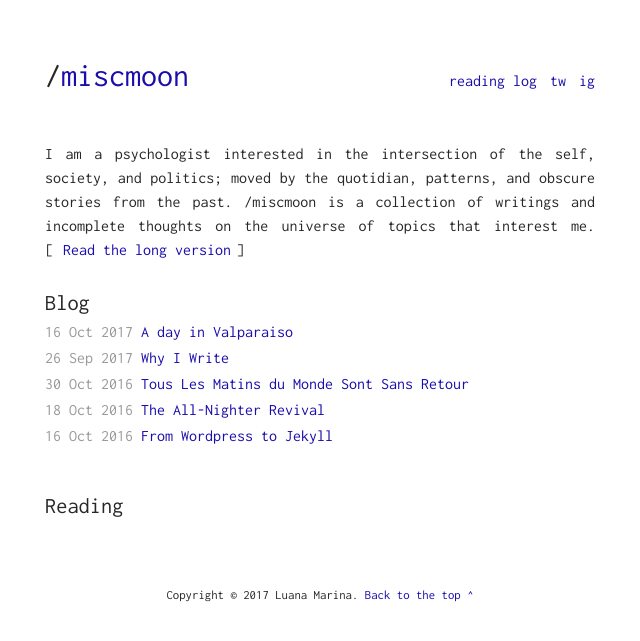
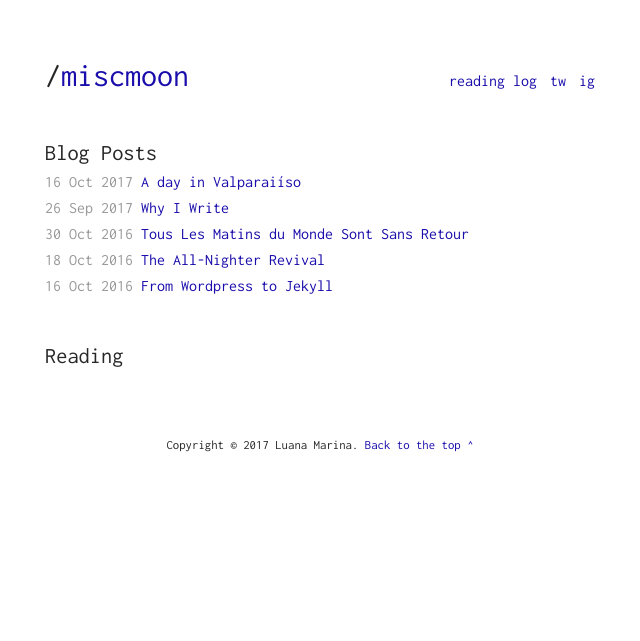
Before and after one commit to miscmoon/miscmoon.github.io, a Jekyll site: the page built from index.html, in a window 1280 px wide. Shown: the top 641 px of the page, without its empty margins (320-960 px from the left). Built offline with Jekyll 4.4.1, drawn with Linux system fonts in a browser that asks for light colours.

Commit message:
Update index

```diff
--- a/_posts/2017-10-16-Valparaiso.md
+++ b/_posts/2017-10-16-Valparaiso.md
@@ -1,6 +1,6 @@
 ---
 layout: post
-title: A day in Valparaiso
+title: A day in Valparaiíso
 category: blog
 ---
 
--- a/index.html
+++ b/index.html
@@ -13,12 +13,12 @@ layout: default
     </ul>
 </div>
 
-<div class="intro">
+<!--<div class="intro">
     <p align="justify">I am a psychologist interested in the intersection of the self, society, and politics; moved by the quotidian, patterns, and obscure stories from the past. /miscmoon is a collection of writings and incomplete thoughts on the universe of topics that interest me. [<a href="http://miscmoon.github.io/me">Read the long version</a>]</p>
-</div>
+</div>-->
 
 <div class="blog">
-    <h1>Blog</h1>
+    <h1>Blog Posts</h1>
     <ul>
         {% for post in site.categories.blog %}
         <li>
--- a/me/index.md
+++ b/me/index.md
@@ -6,6 +6,6 @@ title:  The human behind the blog
 
 I am a psychologist who writes and I am many things - sensitive, observing, and alive - among others.
 
-Born in Madrid, Spain, I grew up in several different countries, an only child and lover of books. Sometime after having our first computer set up back in ’94 I fell in love with the machine and have been tinkering with one pretty much ever since. I have been blogging since early 2000, although of the many reincarnations of what was my first ever blog, I’ve not kept a single entry. I regret this deeply, especially surfing around, seeing old places I used to frequent dating back to 2001 or earlier. Miscmoon is an attempt to keep a log of what I read, what I watch and where I go. A commonplace book of sorts, where I write in-depth essays and miscellaneous notes on the universe of things that interest me.
+Born in Madrid, Spain, I grew up in several different countries, an only child and lover of books. Sometime after having our first computer set up back in ’94 I fell in love with the machine and have been tinkering with one pretty much ever since. I have been blogging since early 2000, although of the many reincarnations of what was my first ever blog, I’ve not kept a single entry. I regret this deeply, especially surfing around, seeing old places I used to frequent dating back to 2001 or earlier. /miscmoon is a collection of writings and incomplete thoughts on the universe of topics that interest me; a commonplace book of sorts.
 
 I am currently based in Santiago, Chile. I am a perpetual learner, moved by the quotidian, patterns, and obscure stories from the past. When not working, I can usually be found reading some form of literature with a damn good cup of coffee in hand.
```
